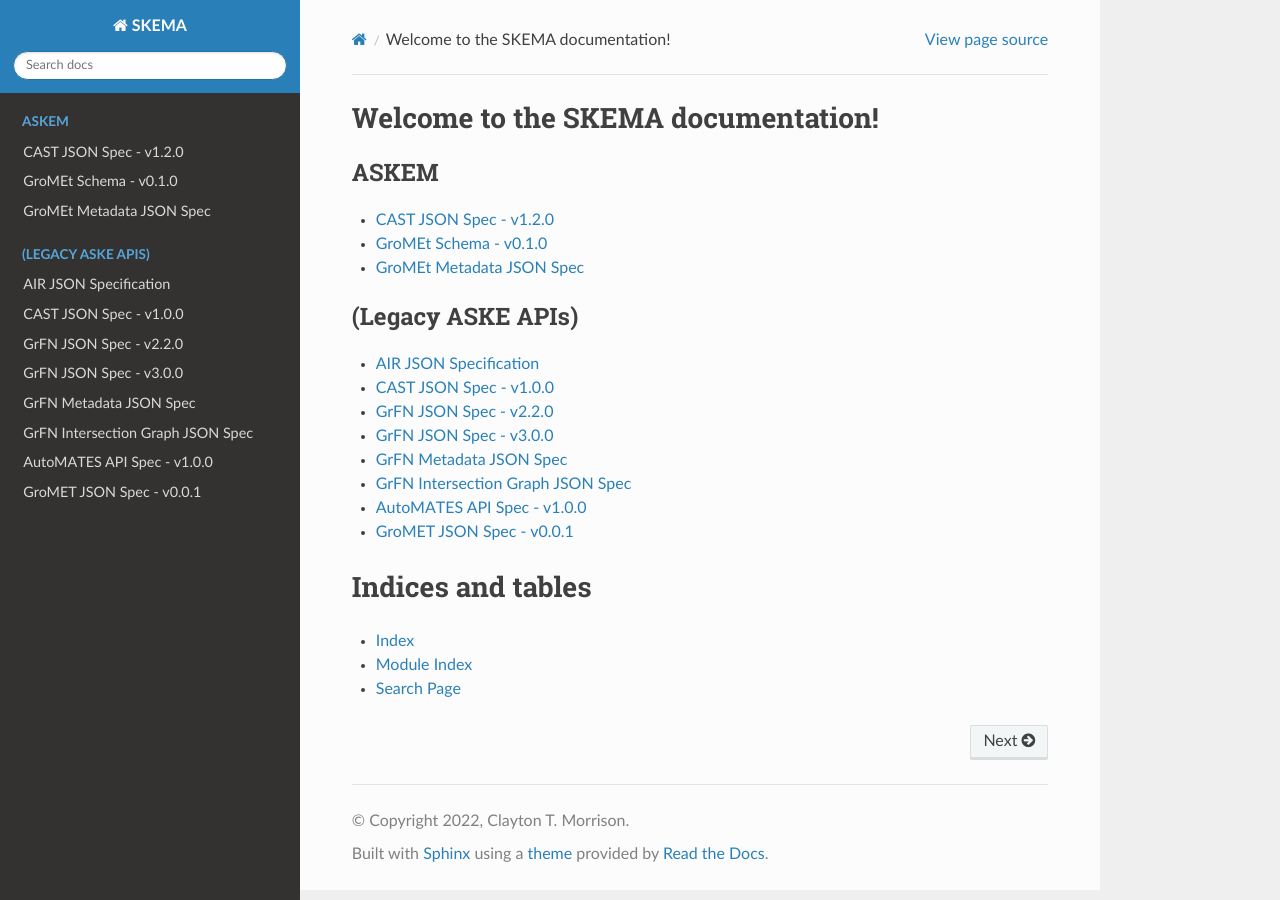
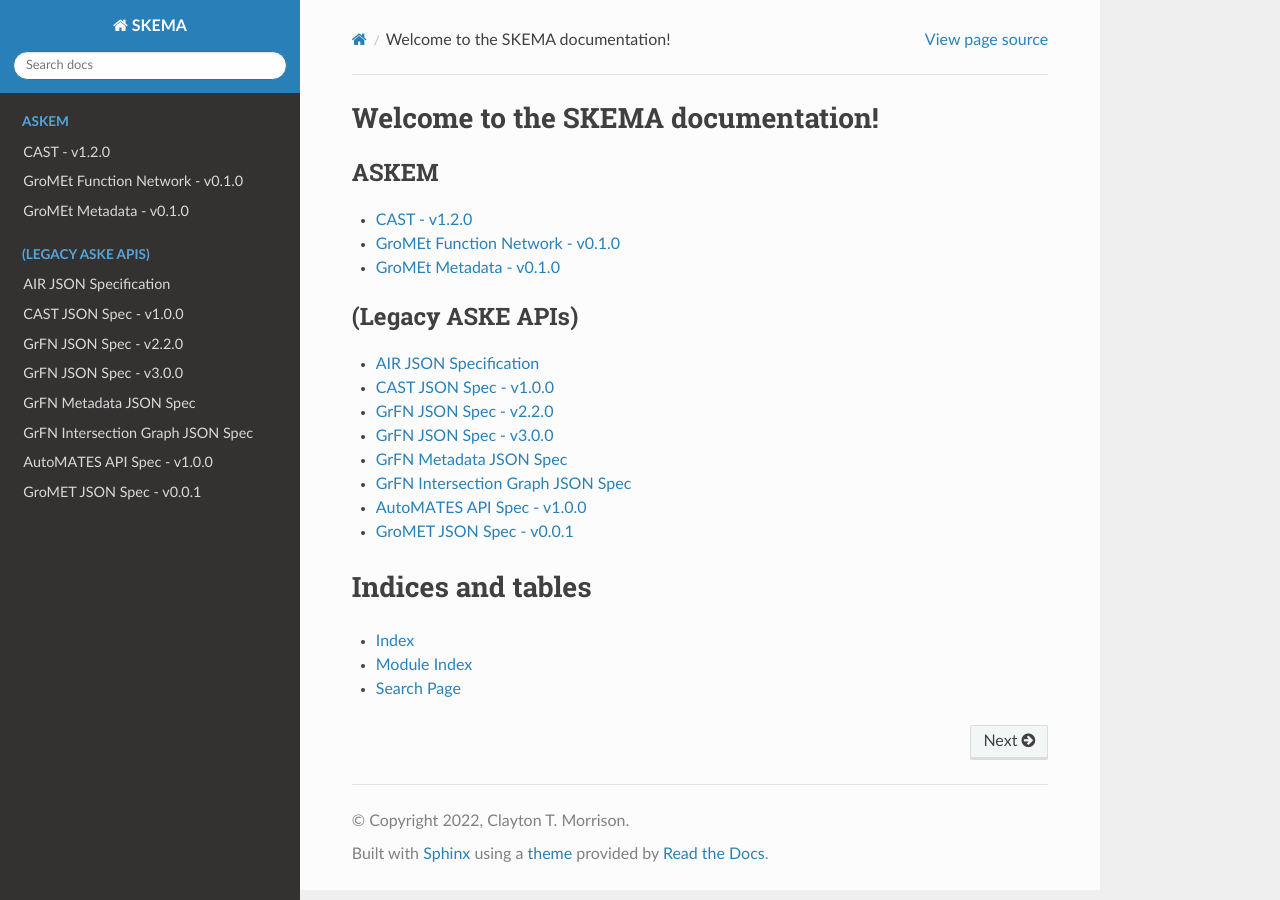
Before and after one commit to ml4ai/automates-v2, a Sphinx documentation site: the page built from docs/source/index.rst, in a window 1280 px wide. Built offline with Sphinx 7.4.7 and the Read the Docs theme 2.0.0, drawn with Linux system fonts in a browser that asks for light colours; pages that are not in the unit, such as notebooks, are missing from menus.

Commit message:
refactoring for simpler names

```diff
--- a/docs/source/cast_v1.2.0.rst
+++ b/docs/source/cast_v1.2.0.rst
@@ -1,5 +1,5 @@
-CAST JSON Spec - v1.2.0
-=======================
+CAST - v1.2.0
+=============
 
 .. raw:: html
   :file: cast_v1.2.0.html
--- /dev/null
+++ b/docs/source/gromet_FN_v0.1.0.rst
@@ -0,0 +1,5 @@
+GroMEt Function Network - v0.1.0
+================================
+
+.. raw:: html
+  :file: gromet_FN_v0.1.0.html
--- a/docs/source/gromet_metadata_v0.1.0.rst
+++ b/docs/source/gromet_metadata_v0.1.0.rst
@@ -1,5 +1,5 @@
-GroMEt Metadata JSON Spec
-=========================
+GroMEt Metadata - v0.1.0
+========================
 
 .. raw:: html
   :file: gromet_metadata_v0.1.0.html
--- a/docs/source/gromet_v0.1.0.rst
+++ /dev/null
@@ -1,5 +0,0 @@
-GroMEt Schema - v0.1.0
-======================
-
-.. raw:: html
-  :file: gromet_v0.1.0.html
--- a/docs/source/index.rst
+++ b/docs/source/index.rst
@@ -11,7 +11,7 @@ Welcome to the SKEMA documentation!
    :caption: ASKEM
 
    cast_v1.2.0
-   gromet_v0.1.0
+   gromet_FN_v0.1.0
    gromet_metadata_v0.1.0
 
 .. toctree::
```
Also changed, not shown: docs/source/deprecated/air_spec.md (renamed from docs/air_spec.md), docs/source/gromet_FN_v0.1.0.yaml (renamed from docs/source/gromet_v0.1.0.yaml), 1 other file.
